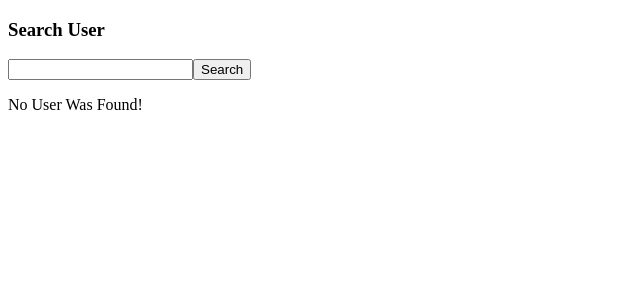
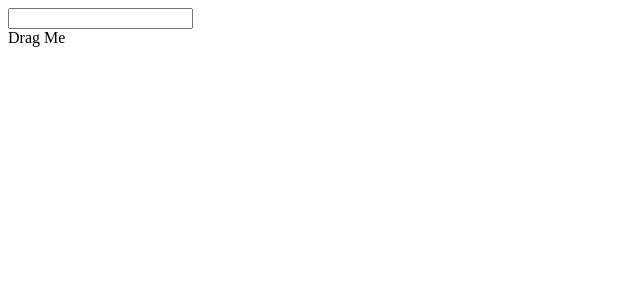
Before and after one commit to myoaung99/RTS-1, a React (Vite) app: page / in a window 1280 px wide. Shown: the top 300 px of the page, without its empty margins (0-640 px from the left). Built offline with nearby package versions, Linux system fonts and the light colour scheme.

Commit message:
typescript with react dom events

```diff
--- a/src/App.tsx
+++ b/src/App.tsx
@@ -1,9 +1,9 @@
-import UserSearch from "./state/UserSearch";
+import EventComponent from "./events/EventComponent";
 
 function App() {
     return (
         <>
-            <UserSearch/>
+            <EventComponent/>
         </>
     );
 }
--- /dev/null
+++ b/src/events/EventComponent.tsx
@@ -0,0 +1,19 @@
+import React from "react";
+
+const EventComponent: React.FC = () => {
+
+  const onChangeHandler = (event: React.ChangeEvent<HTMLInputElement>) => {
+    console.log(event)
+  }
+
+    const onDragHandler = (event: React.DragEvent<HTMLDivElement>) => {
+        console.log(event)
+    };
+
+    return <div>
+    <input type="text" onChange={onChangeHandler}/>
+      <div draggable onDragStart={onDragHandler}>Drag Me</div>
+  </div>
+}
+
+export default EventComponent;
```
